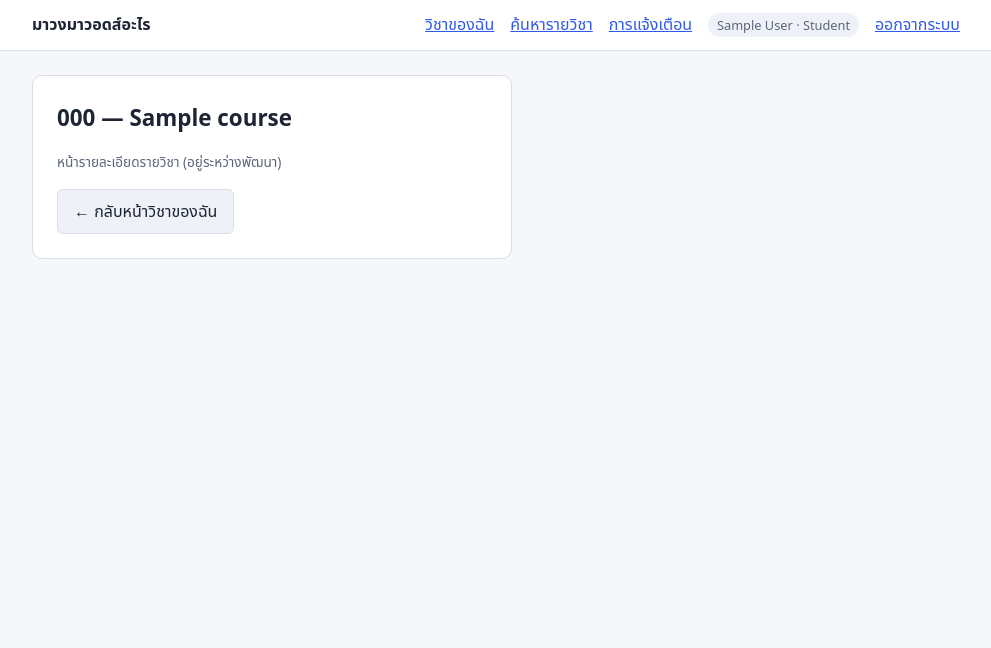
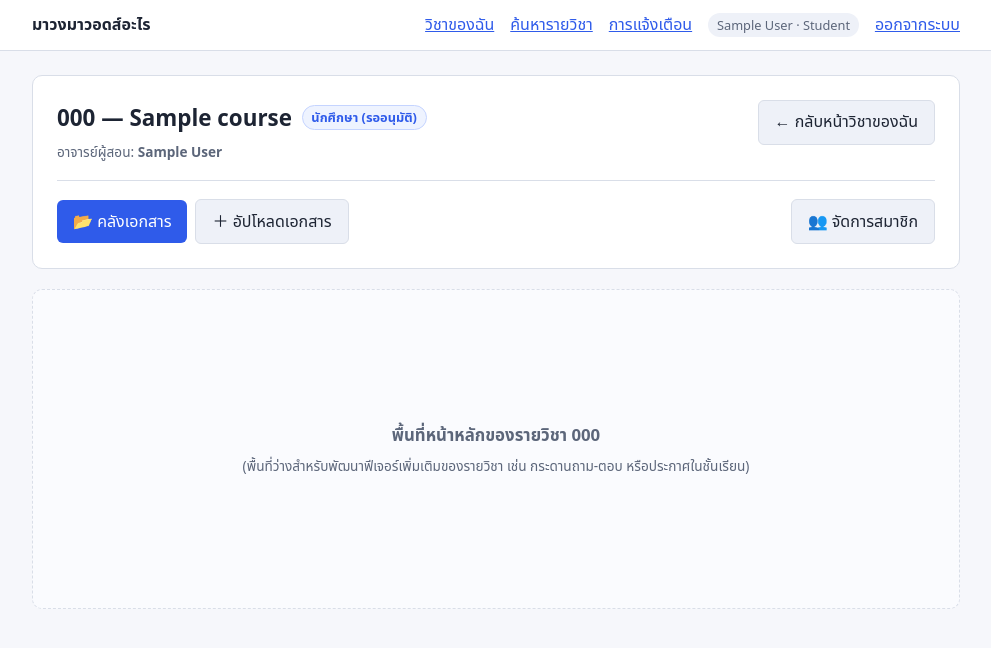
Before and after one commit to 6710685055/CN331_MawongMavods, a Django app: page /courses/1/ in a window 1280 px wide. Shown: the top 648 px of the page, without its empty margins (144-1135 px from the left). Run offline with Django 5.2, Linux system fonts and the light colour scheme; a user stored in the database is signed in; tables that the repository leaves empty hold one stand-in row (values such as "Sample post"); data that the repository does not hold is empty.

Commit message:
feat(courses): add document toolbar and workspace area to classroom template

```diff
--- a/templates/courses/course_detail.html
+++ b/templates/courses/course_detail.html
@@ -1,11 +1,70 @@
 {% extends "base.html" %}
 {% block title %}{{ course.code }} {{ course.name }}{% endblock %}
 {% block content %}
-<div class="card">
-  <h1>{{ course.code }} — {{ course.name }}</h1>
-  <p class="help">หน้ารายละเอียดรายวิชา (อยู่ระหว่างพัฒนา)</p>
-  <div class="actions">
-    <a class="btn secondary" href="{% url 'courses:my' %}">← กลับหน้าวิชาของฉัน</a>
+
+{# ─────────── 1. ส่วนหัวรายวิชา + แถบเมนูนำทาง (Course Header & Toolbar) ─────────── #}
+<div class="card wide" style="margin-bottom:1.25rem;">
+  <div style="display:flex; justify-content:space-between; align-items:flex-start; flex-wrap:wrap; gap:1rem;">
+    <div>
+      <div style="display:flex; align-items:center; gap:.6rem; flex-wrap:wrap;">
+        <h1 style="margin:0;">{{ course.code }} — {{ course.name }}</h1>
+        {% if enrollment %}
+          <span class="tag badge-pin">{{ enrollment.get_role_display }}</span>
+        {% endif %}
+      </div>
+      {% if course.owner %}
+        <p class="help" style="margin:.35rem 0 0;">อาจารย์ผู้สอน: <strong>{{ course.owner.full_name }}</strong></p>
+      {% endif %}
+    </div>
+    <div>
+      <a class="btn secondary" href="{% url 'courses:my' %}">← กลับหน้าวิชาของฉัน</a>
+    </div>
   </div>
+
+  {% if is_member %}
+    <hr style="border:0; border-top:1px solid var(--line); margin:1.1rem 0;">
+    <nav aria-label="เมนูประจำรายวิชา" style="display:flex; justify-content:space-between; align-items:center; flex-wrap:wrap; gap:.75rem;">
+      {# กลุ่มเมนูเอกสารและการเรียนรู้ #}
+      <div style="display:flex; align-items:center; gap:.5rem; flex-wrap:wrap;">
+        <a class="btn" href="{% url 'documents:library' course.id %}">📂 คลังเอกสาร</a>
+        <a class="btn secondary" href="{% url 'documents:upload' course.id %}">＋ อัปโหลดเอกสาร</a>
+        {% if is_staff %}
+          <a class="btn secondary" href="{% url 'documents:review_queue' course.id %}">📋 เอกสารรอตรวจ</a>
+        {% endif %}
+      </div>
+
+      {# กลุ่มเมนูจัดการรายวิชา (เฉพาะอาจารย์เจ้าของวิชา) #}
+      {% if is_owner %}
+        <div style="display:flex; align-items:center; gap:.5rem;">
+          <a class="btn secondary" href="{% url 'courses:members' course.id %}">👥 จัดการสมาชิก</a>
+        </div>
+      {% endif %}
+    </nav>
+  {% endif %}
 </div>
+
+{# ─────────── 2. พื้นที่หลักของ Classroom (เว้นว่างไว้ให้ทีมพัฒนาฟีเจอร์อื่นต่อ) ─────────── #}
+{% if is_member %}
+  <div class="card wide" style="min-height:320px; display:flex; flex-direction:column; justify-content:center; align-items:center; text-align:center; border-style:dashed; background:#fafbfe;">
+    {# TODO: พื้นที่สำหรับพัฒนาฟีเจอร์อื่นของรายวิชาต่อ เช่น กระดานถาม-ตอบ (Q&A), ประกาศรายวิชา, หรือฟีดกิจกรรม #}
+    {% block classroom_workspace %}
+      <p style="font-size:1.05rem; font-weight:600; color:var(--muted); margin:0 0 .35rem;">
+        พื้นที่หน้าหลักของรายวิชา {{ course.code }}
+      </p>
+      <p class="help" style="margin:0;">
+        (พื้นที่ว่างสำหรับพัฒนาฟีเจอร์เพิ่มเติมของรายวิชา เช่น กระดานถาม-ตอบ หรือประกาศในชั้นเรียน)
+      </p>
+    {% endblock %}
+  </div>
+{% else %}
+  <div class="card wide" style="text-align:center; padding:2.5rem 1.5rem;">
+    <p style="margin:0 0 1rem;">คุณยังไม่ได้ลงทะเบียนในรายวิชานี้ กรุณาลงทะเบียนเพื่อเข้าใช้งานพื้นที่รายวิชาและคลังเอกสาร</p>
+    <form method="post" action="{% url 'courses:enroll' course.id %}">
+      {% csrf_token %}
+      <input type="hidden" name="next" value="{{ request.path }}">
+      <button type="submit" class="btn">ลงทะเบียนเรียนวิชานี้</button>
+    </form>
+  </div>
+{% endif %}
+
 {% endblock %}
```
